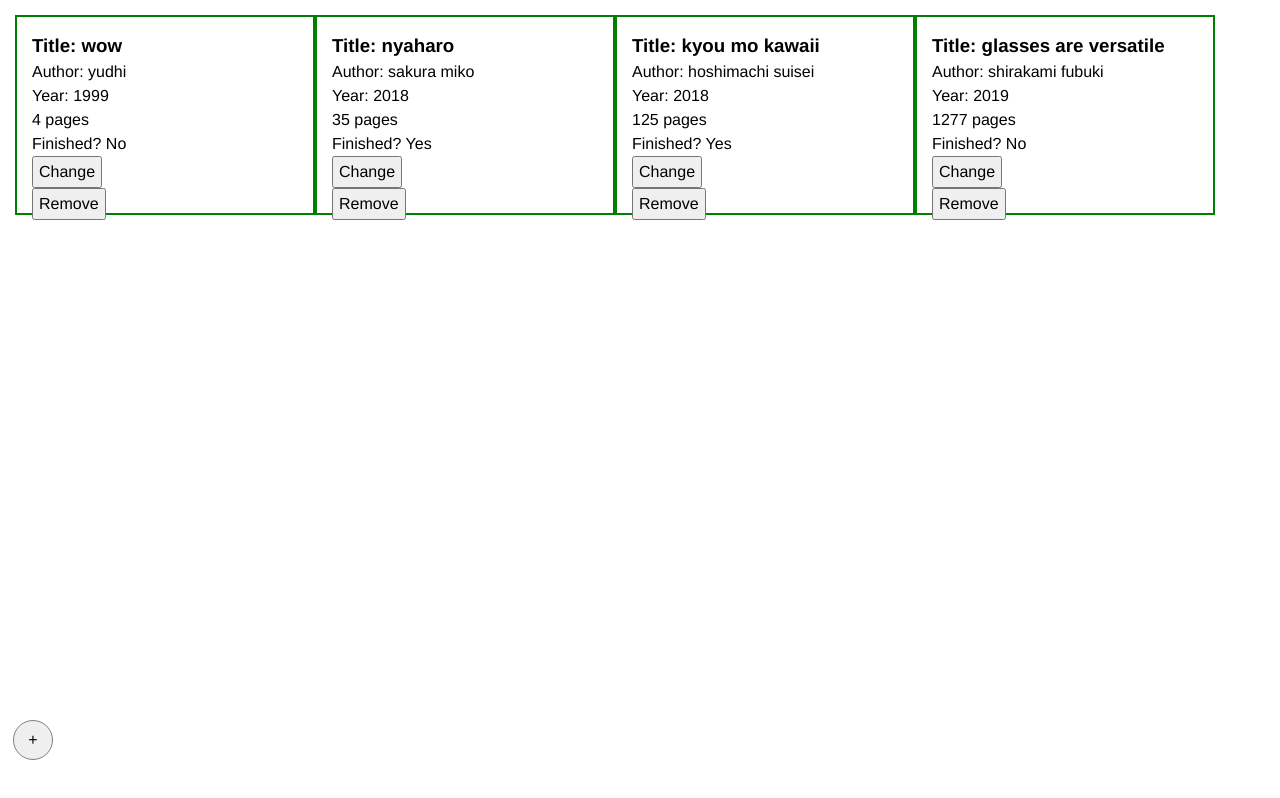
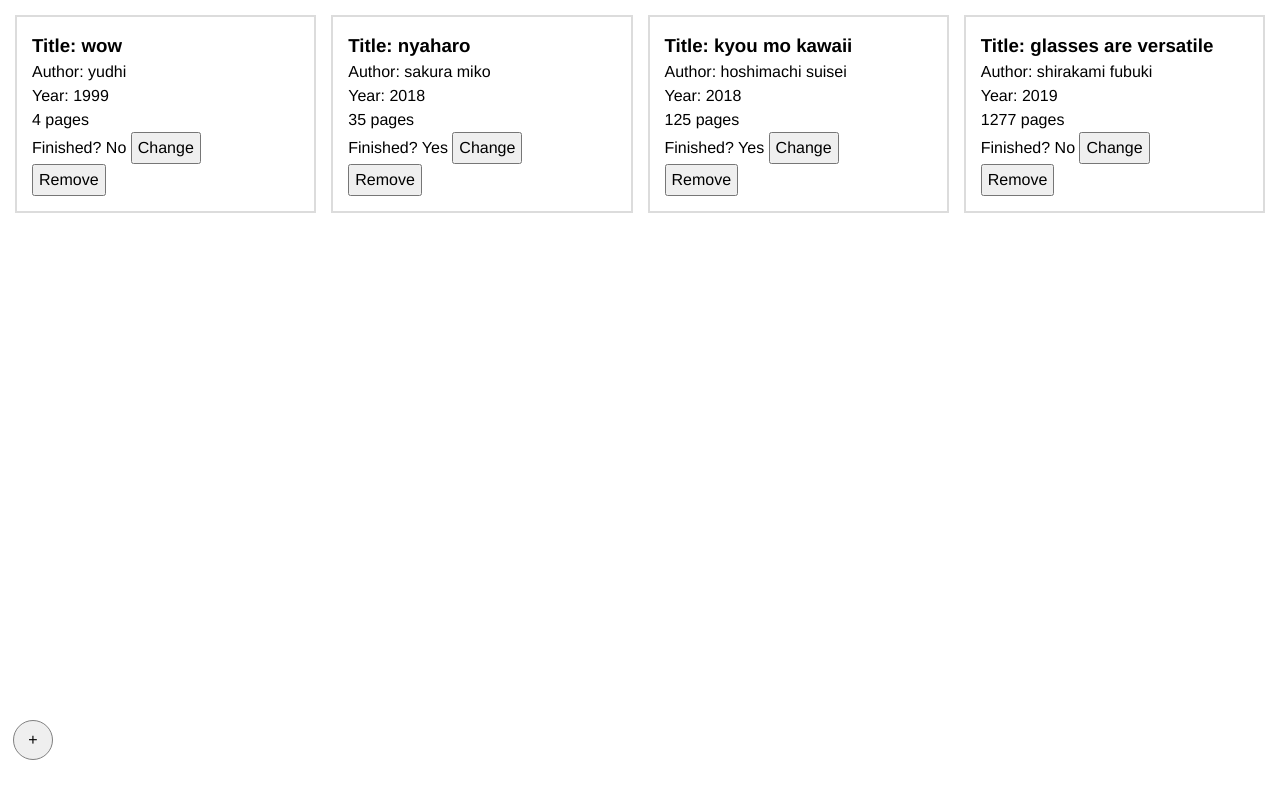
Before and after one commit to byudhip/project-library, a plain HTML site: page index.html in a window 1280 px wide. Drawn offline with Linux system fonts and the light colour scheme.

Commit message:
Minor edit
- Fix repeat logic for library shelf
- Change border color to softer tone

```diff
--- a/styles.css
+++ b/styles.css
@@ -22,8 +22,9 @@ body {
 .library-shelf {
   position: relative;
   display: grid;
-  grid-template-columns: repeat(5, 1fr);
+  grid-template-columns: repeat(auto-fill, minmax(300px, 1fr));
   margin: 15px;
+  gap: 15px;
 }
 
 .add-book-btn {
@@ -65,7 +66,13 @@ button:not(.add-book-btn) {
 
 .book {
   padding: 15px;
-  width: 300px;
-  height: 200px;
-  border: 2px solid green;
+  border: 2px solid gainsboro;
 }
+
+.read-status {
+  display: inline-block;
+}
+
+.toggle-change {
+  display: block;
+}
```
